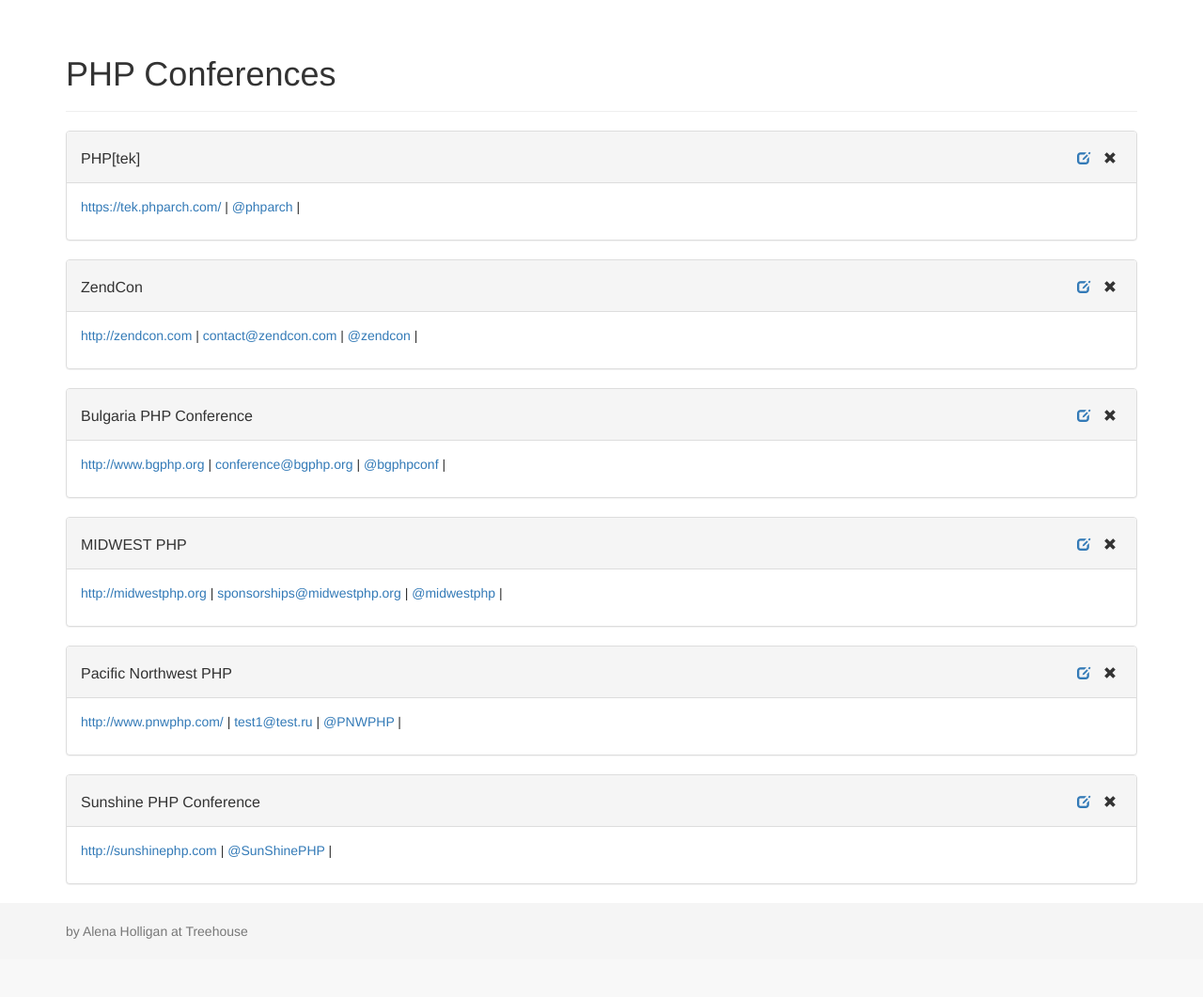
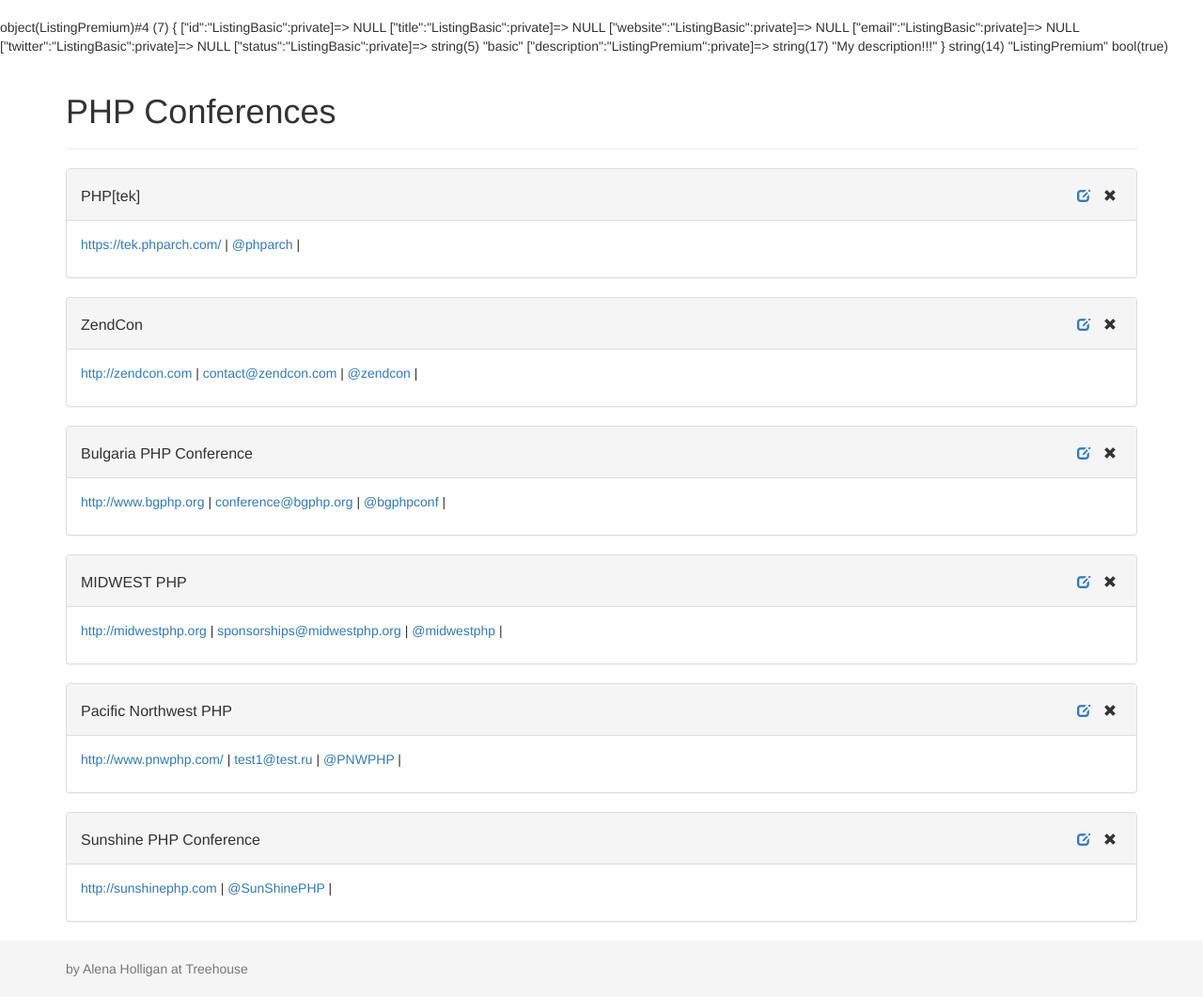
Before and after one commit to tehno-for/phpdb, a PHP site: page /eoop_1/extending_oop_s1v1/index.php in a window 1280 px wide. Shown: the part 51-1112 px from the top of the page at 94% size. Before the commit the page ends 1050 px from the top, so only its background shows below. Run offline with PHP 8.4, Linux system fonts and the light colour scheme; data comes from the database, SQL or seed files in the repository; both versions use the stored data as it was after the commit.

Commit message:
Class inheritance, add class premium

```diff
--- a/phpdb/eoop_1/extending_oop_s1v1/classes/Collection.php
+++ b/phpdb/eoop_1/extending_oop_s1v1/classes/Collection.php
@@ -60,7 +60,11 @@ class Collection
      */
     public function addListing($data = null)
     {
-        $listing = new ListingBasic($data);
+        if (isset($data['status']) && $data['status'] == 'premium'){
+            $listing = new ListingPremium($data);
+        } else {
+            $listing = new ListingBasic($data);
+        }
         $this->listings[] = $listing;
         return $listing;
     }
--- /dev/null
+++ b/phpdb/eoop_1/extending_oop_s1v1/classes/ListingPremium.php
@@ -0,0 +1,24 @@
+<?php
+
+class ListingPremium extends ListingBasic
+{
+    private $description;
+
+    /**
+     * Gets the local property $description
+     * @return string
+     */
+    public function getDescription()
+    {
+        return $this->description;
+    }
+
+    /**
+     * Cleans up and sets the local property $description
+     * @param string $value to set property
+     */
+    public function setDescription($value)
+    {
+        $this->description = trim(filter_var($value, FILTER_SANITIZE_STRING));
+    }
+}
--- a/phpdb/eoop_1/extending_oop_s1v1/inc/config.php
+++ b/phpdb/eoop_1/extending_oop_s1v1/inc/config.php
@@ -4,6 +4,7 @@ session_start();
 //include the user class, pass in the database connection
 include __DIR__ . '/../classes/Collection.php';
 include __DIR__ . '/../classes/ListingBasic.php';
+include __DIR__ . '/../classes/ListingPremium.php';
 
 try {
     //create PDO connection
--- a/phpdb/eoop_1/extending_oop_s1v1/index.php
+++ b/phpdb/eoop_1/extending_oop_s1v1/index.php
@@ -11,6 +11,13 @@ if (isset($_GET['status'])) {
 }
 $directory->selectListings($filter);
 
+$test = new ListingPremium();
+$test->setDescription('My description!!!');
+var_dump($test)."<br><br>";
+var_dump(get_class($test));
+var_dump(is_a($test, 'ListingBasic'));
+
+
 $title = "PHP Conferences";
 require 'inc/header.php';
 
--- /dev/null
+++ b/phpdb/eoop_1/phpinfo.php
@@ -0,0 +1,2 @@
+<?php
+phpinfo();
```
Also changed, not shown: phpdb/eoop_1/extending_oop_s1v1/inc/database.db.
